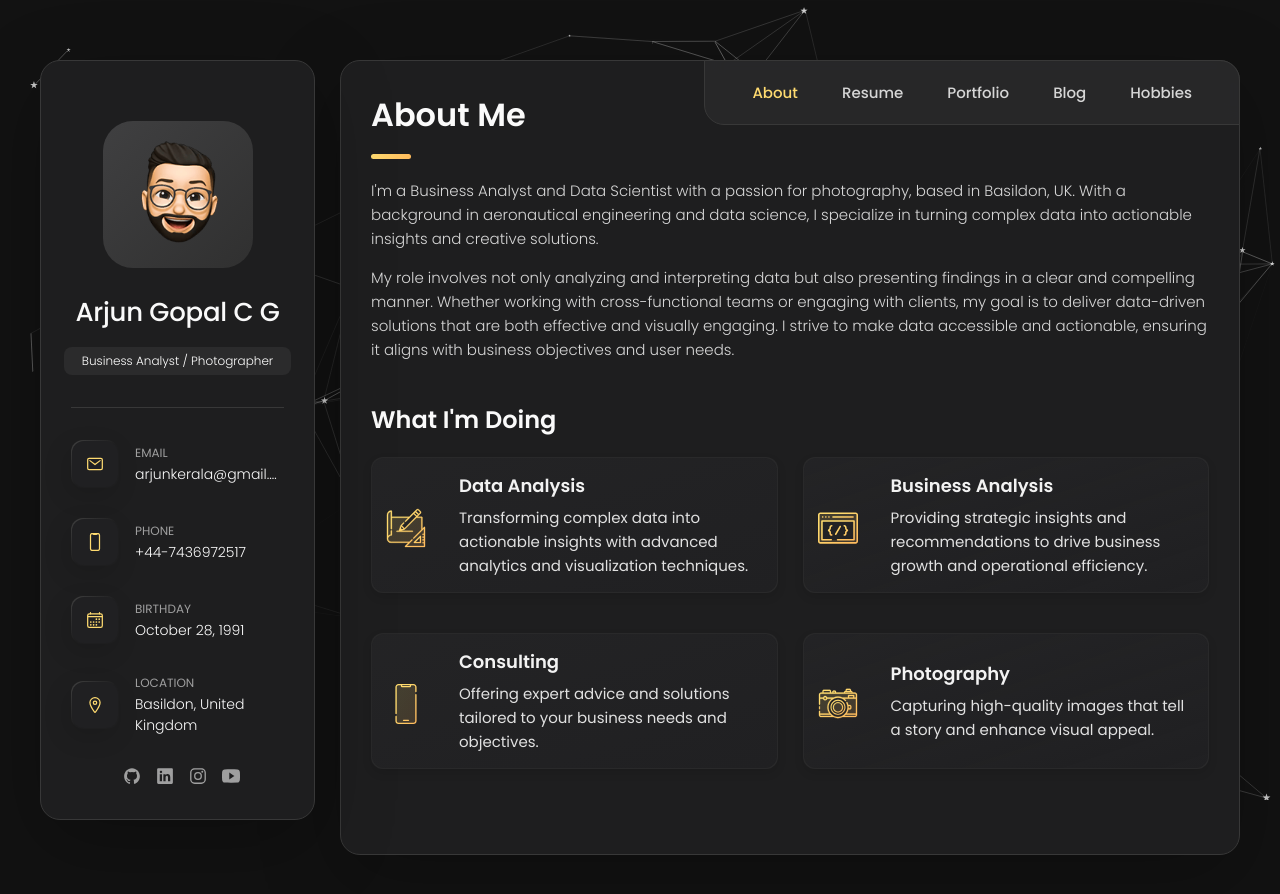
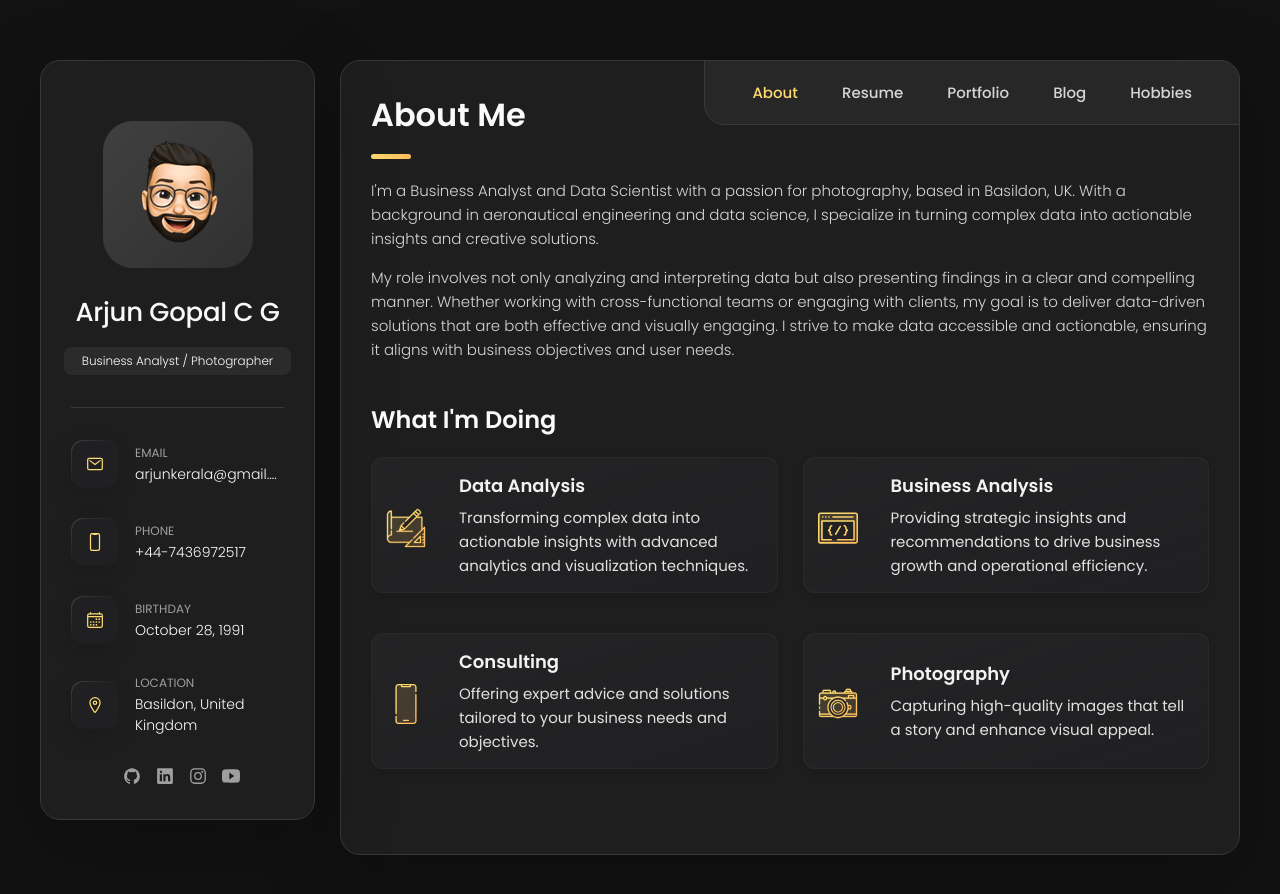
Before and after one commit to arjungopalcg/portfolio-website, a plain HTML site: page index.html in a window 1280 px wide. Drawn offline with nearby package versions, Linux system fonts and the light colour scheme.

Commit message:
Update index.html

```diff
--- a/index.html
+++ b/index.html
@@ -47,8 +47,7 @@ j=d.createElement(s),dl=l!='dataLayer'?'&l='+l:'';j.async=true;j.src=
 
 <body>
 
- <!-- Particle container -->
- <div id="particles-js"></div>
+
 
 
 <!-- Google Tag Manager (noscript) -->
```
